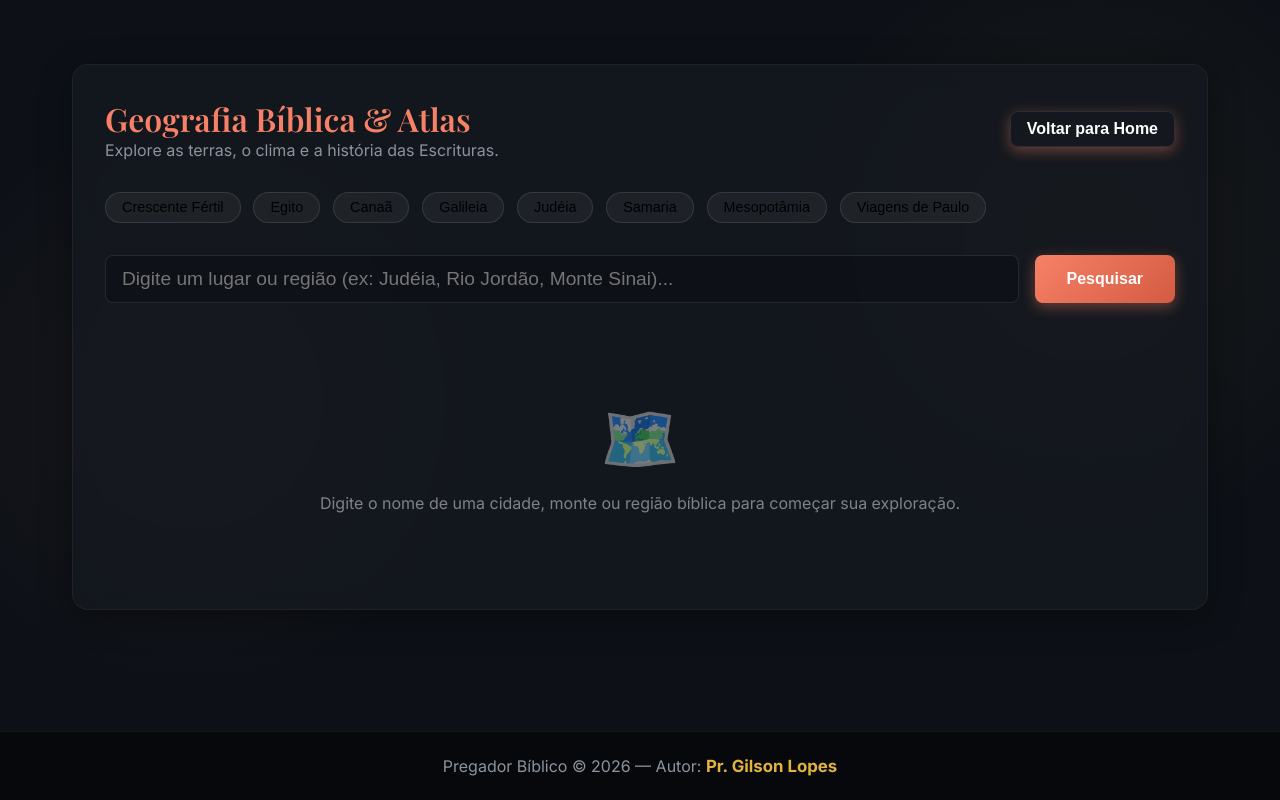
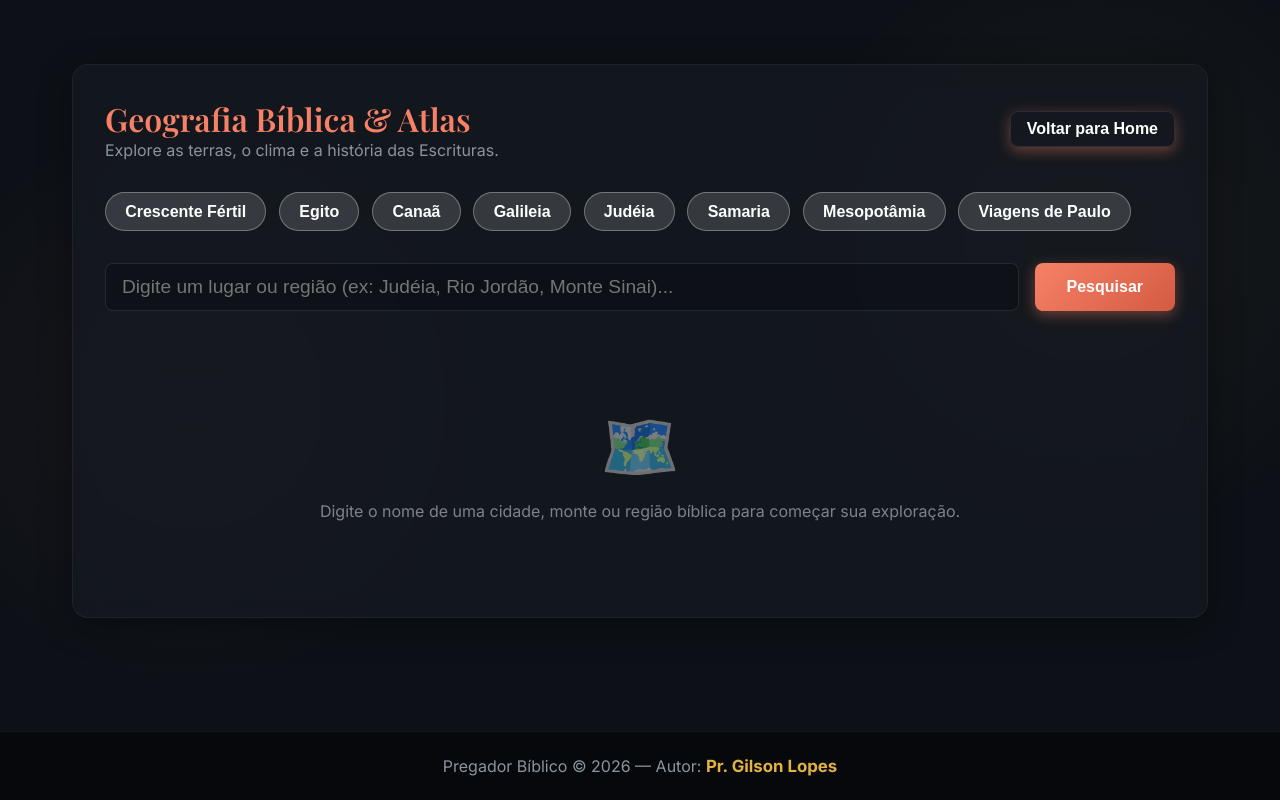
Before and after one commit to prgilsonlopes6-cmyk/pregador-biblico-app, a Next.js app: page /atlas in a window 1280 px wide. Built offline with nearby package versions, Linux system fonts and the light colour scheme; a web font is replaced by a local one.

Commit message:
fix: corrigir busca rapida no atlas e melhorar visibilidade do texto

```diff
--- a/src/app/atlas/page.tsx
+++ b/src/app/atlas/page.tsx
@@ -32,19 +32,21 @@ export default function AtlasBiblico() {
   const [isLoading, setIsLoading] = useState(false);
   const [imageUrl, setImageUrl] = useState<string | null>(null);
 
-  const handleSearch = async (e?: React.FormEvent) => {
+  const handleSearch = async (e?: React.FormEvent, overrideQuery?: string) => {
     if (e) e.preventDefault();
-    if (!query) return;
+    const activeQuery = overrideQuery || query;
+    if (!activeQuery) return;
 
     setIsLoading(true);
     setData(null);
     setImageUrl(null);
+    if (overrideQuery) setQuery(overrideQuery);
 
     try {
       const res = await fetch('/api/atlas', {
         method: 'POST',
         headers: { 'Content-Type': 'application/json' },
-        body: JSON.stringify({ location: query }),
+        body: JSON.stringify({ location: activeQuery }),
       });
 
       if (res.ok) {
@@ -96,9 +98,19 @@ export default function AtlasBiblico() {
         {['Crescente Fértil', 'Egito', 'Canaã', 'Galileia', 'Judéia', 'Samaria', 'Mesopotâmia', 'Viagens de Paulo'].map((region) => (
           <button
             key={region}
-            onClick={() => { setQuery(region); setTimeout(() => handleSearch(), 100); }}
+            onClick={() => handleSearch(undefined, region)}
             className="btn-secondary"
-            style={{ padding: '0.4rem 1rem', fontSize: '0.9rem', borderRadius: '20px', background: 'rgba(255,255,255,0.05)', border: '1px solid rgba(255,255,255,0.1)' }}
+            style={{
+              padding: '0.6rem 1.2rem',
+              fontSize: '1rem',
+              fontWeight: 'bold',
+              borderRadius: '20px',
+              background: 'rgba(255, 255, 255, 0.15)',
+              border: '1px solid rgba(255, 255, 255, 0.3)',
+              color: '#fff',
+              cursor: 'pointer',
+              transition: 'all 0.2s ease'
+            }}
           >
             {region}
           </button>
@@ -112,13 +124,13 @@ export default function AtlasBiblico() {
           className="input-field"
           value={query}
           onChange={(e) => setQuery(e.target.value)}
-          style={{ flex: 1, fontSize: '1.2rem' }}
+          style={{ flex: 1, fontSize: '1.2rem', color: '#fff', fontWeight: '500' }}
         />
         <button
           type="submit"
           className="btn-primary"
           disabled={isLoading}
-          style={{ padding: '0 2rem' }}
+          style={{ padding: '0 2rem', fontWeight: 'bold' }}
         >
           {isLoading ? 'Explorando...' : 'Pesquisar'}
         </button>
```
